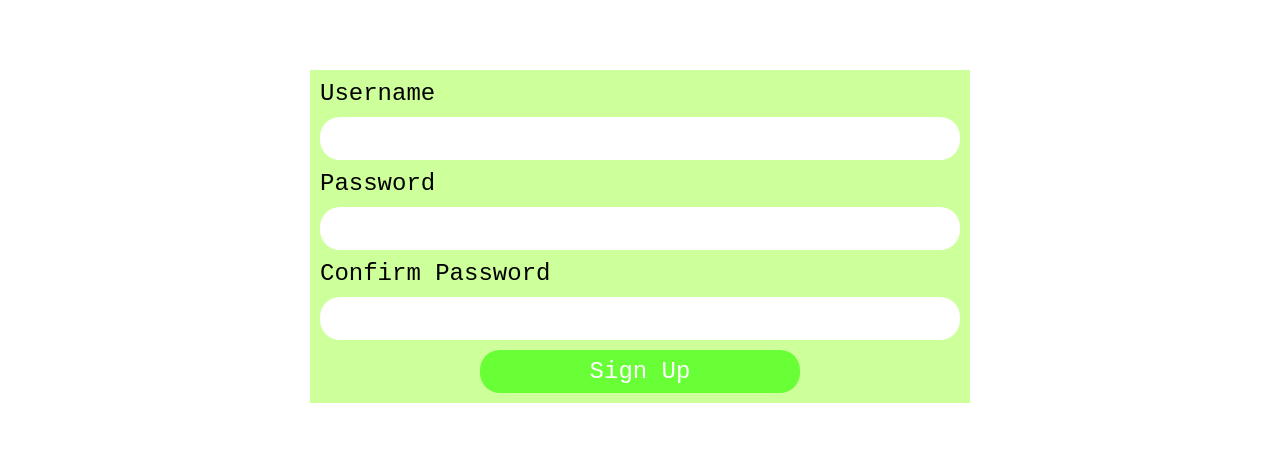
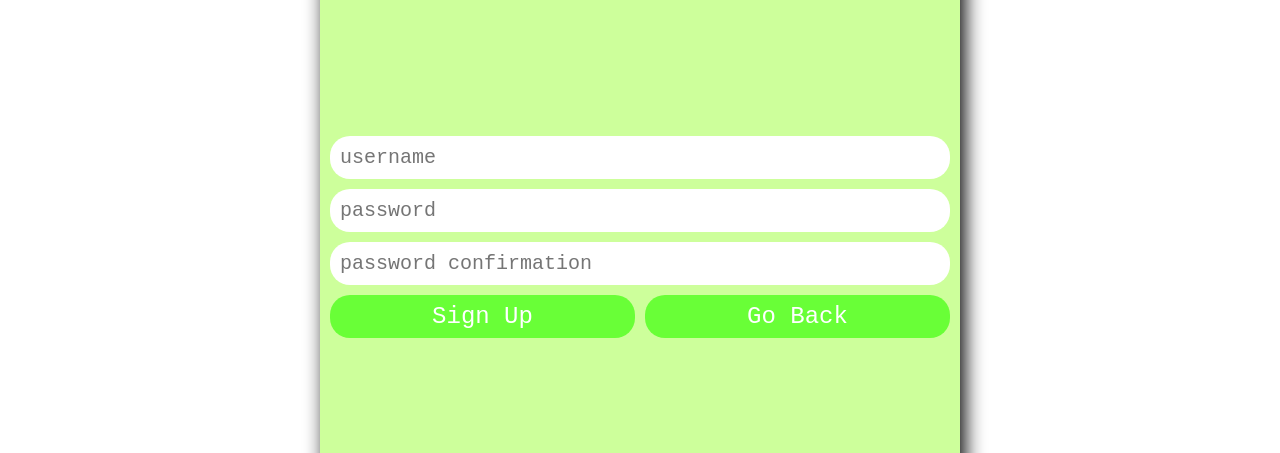
Before and after one commit to BrandonMWeaver/sous-chef-front, a React (Create React App) app: page / in a window 1280 px wide. Both pictures are taken after a click on the button "Sign Up". Shown: the part 2406-2859 px from the top of the page. Built offline with nearby package versions, Linux system fonts and the light colour scheme.

Commit message:
Add sign up form component.

```diff
--- a/src/components/SignInFormBox.js
+++ b/src/components/SignInFormBox.js
@@ -12,6 +12,12 @@ class SignInFormBox extends Component {
     onSignUpPressed = () => {
         this.setState({
             page: "Sign Up"
+        });
+    }
+
+    onGoBackPressed = () => {
+        this.setState({
+            page: "Primary"
         });
     }
 
@@ -31,7 +37,7 @@ class SignInFormBox extends Component {
         }
         else if (this.state.page === "Sign Up") {
             return (
-                <SignUpForm />
+                <SignUpForm goBackAction={this.onGoBackPressed} />
             );
         }
     }
--- a/src/components/SignUpForm.js
+++ b/src/components/SignUpForm.js
@@ -37,14 +37,19 @@ class SignUpForm extends Component {
     render() {
         return (
             <div className="SignUpForm">
-                <div className="box">
-                    <p>Username</p>
-                    <input name="username" onChange={this.handleChange} value={this.state.username} />
-                    <p>Password</p>
-                    <input name="password" onChange={this.handleChange} type="password" value={this.state.password} />
-                    <p>Confirm Password</p>
-                    <input name="password_confirmation" onChange={this.handleChange} type="password" value={this.state.password_confirmation} />
-                    <button onClick={this.onSignUpPressed}>Sign Up</button>
+                <div className="background">
+                    <div className="box">
+                        <input name="username" onChange={this.handleChange} value={this.state.username}
+                        placeholder="username" />
+                        <input name="password" onChange={this.handleChange} type="password" value={this.state.password}
+                        placeholder="password" />
+                        <input name="password_confirmation" onChange={this.handleChange} type="password" value={this.state.password_confirmation}
+                        placeholder="password confirmation" />
+                        <div className="button__box">
+                            <button onClick={this.onSignUpPressed}>Sign Up</button>
+                            <button onClick={this.props.goBackAction}>Go Back</button>
+                        </div>
+                    </div>
                 </div>
             </div>
         );
--- a/src/styles/SignUpForm.css
+++ b/src/styles/SignUpForm.css
@@ -6,54 +6,62 @@
     height: 100%;
 }
 
+.SignUpForm .background {
+    width: 50%;
+    height: calc(100% - 40px);
+
+    filter: drop-shadow(5px 10px 10px #050505);
+}
+
 .SignUpForm .box {
-    padding: 0 10px 10px 10px;
-    width: 50%;
+    display: flex;
+    justify-content: center;
+    align-items: center;
+    flex-flow: column wrap;
+
+    padding: 0 10px;
+    width: calc(100% - 20px);
+    height: 100%;
 
     background-color: #cdff9b;
-}
 
-.SignUpForm .box p {
-    margin: 10px 0;
-
-    text-align: left;
-    font-family: monospace;
-    font-size: 1.5rem;
+    clip-path: polygon(0 0, calc(100% - 50px) 0, 100% 50px, 100% 100%, 50px 100%, 0 calc(100% - 50px));
 }
 
 .SignUpForm .box input {
+    margin: 0 0 10px 0;
     padding: 10px;
     width: calc(100% - 20px);
     height: 23px;
 
     font-family: monospace;
-    font-size: 1.5rem;
+    font-size: 1.25rem;
 
     border: none;
     outline: none;
     border-radius: 20px;
 }
 
+.SignUpForm .box .button__box {
+    width: 100%;
+}
 .SignUpForm .box button {
-    display: flex;
-    justify-content: center;
-    align-items: center;
-    margin: 10px auto 0 auto;
-    padding: 10px;
-    width: 50%;
-    height: 43px;
+    float: left;
 
-    font-family: monospace;
-    font-size: 1.5rem;
-    color: #fff;
+    margin: 0 0 0 10px;
 
-    background-image: linear-gradient(to right, #69ff37 50%, #37cd05 50%);
-    background-size: 200%;
-    background-position: left;
+    width: calc(50% - 5px)
+}
 
-    border: none;
-    border-radius: 20px;
-    outline: none;
+.SignUpForm .box button:first-of-type {
+    margin: 0;
+}
 
-    transition: background-position .25s;
+@media screen and (max-width: 1080px) {
+    .SignUpForm .background {
+        width: calc(100% - 40px);
+    }
+    .SignUpForm .box button {
+        font-size: 1rem;
+    }
 }
```
